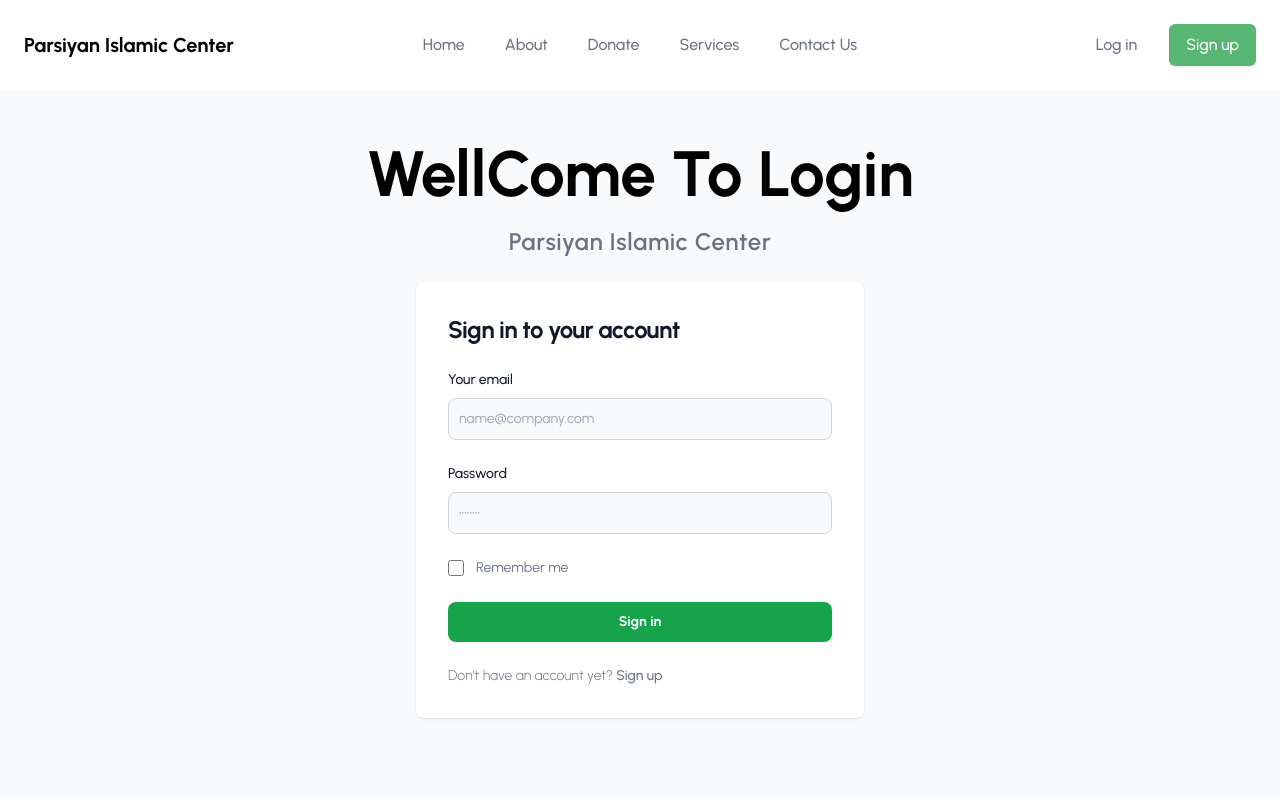
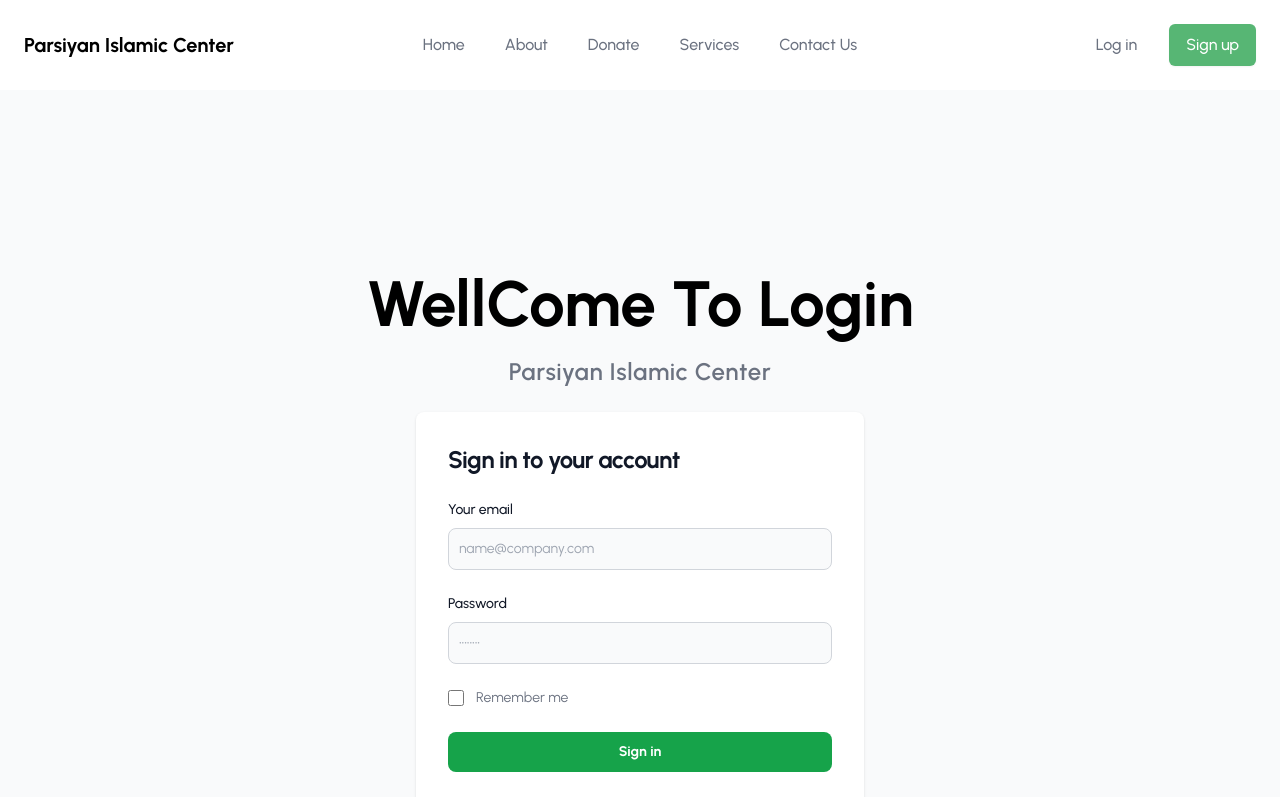
Before and after one commit to ghulamabbas01/parsiyan-islamict-center, a Next.js app: page /Login in a window 1280 px wide. Shown: the top 797 px of the page. Built offline with nearby package versions, Linux system fonts and the light colour scheme.

Commit message:
chang img

```diff
--- a/components/Help.jsx
+++ b/components/Help.jsx
@@ -7,7 +7,7 @@ const Help = () => {
     <div className=" md:pt-[100px] pb-20 ">
       <div className="relative w-full h-[400px] flex justify-center items-center flex-col">
         <Image
-          src="/help.jpg "
+          src="/help-img.jpg"
           alt="help"
           layout="fill"
           className="text-green-600"
--- a/components/LandingAbout.jsx
+++ b/components/LandingAbout.jsx
@@ -8,7 +8,7 @@ const LandingAbout = () => {
     <div className="md:pt-[100px] pb-10  ">
       <Container>
         <div className="grid grid-cols-1 md:grid-cols-2 gap-8 justify-center items-center">
-          <div className="relative w-full md:h-[450px] h-[350px]">
+          <div className="relative w-full md:h-[500px] h-[350px]">
             <Image
               src="/about.png"
               alt="ch"
--- a/pages/About.jsx
+++ b/pages/About.jsx
@@ -25,7 +25,7 @@ const About = () => {
             bonding. Through these initiatives, they aim to preserve and pass on
             their rich cultural heritage to future generations.
           </div>
-          <div className="my-5 bg-green-100 p-5 rounded-md border border-green-600 h-[353px]">
+          <div className="my-5 bg-green-100 p-5 rounded-md border border-green-600 ">
             انجمن فرهنگی پارسیان یک سازمان غیرانتفاعی است که هدف آن ترویج و حفظ
             میراث فرهنگی جامعه پارسیان است. این سازمان رویدادها و فعالیت های
             مختلفی را در طول سال سازماندهی می کند، از جمله جشنواره های فرهنگی،
--- a/pages/Login.jsx
+++ b/pages/Login.jsx
@@ -3,7 +3,7 @@ import React from "react";
 
 const Login = () => {
   return (
-    <section class="bg-gray-50 dark:bg-gray-900 pt-10 pb-20">
+    <section class="bg-gray-50 dark:bg-gray-900 md:pt-[170px] pb-20">
       <div class="flex flex-col items-center justify-center px-6 py-8 mx-auto md:h-screen lg:py-0">
         <h1 className="text-[64px] font-bold "> WellCome To Login</h1>
         <Link
--- a/pages/SignUp.jsx
+++ b/pages/SignUp.jsx
@@ -115,7 +115,7 @@ const SignUp = () => {
                     Sign up
                   </button>
                   <p class="text-sm font-light text-gray-500 dark:text-gray-400">
-                    have a Already Account{" "}
+                    have a Already Account
                     <Link
                       href="/Login"
                       class="font-medium text-primary-600 hover:underline dark:text-primary-500"
```
Also changed, not shown: public/help-img.jpg (renamed from public/help.jpg).
